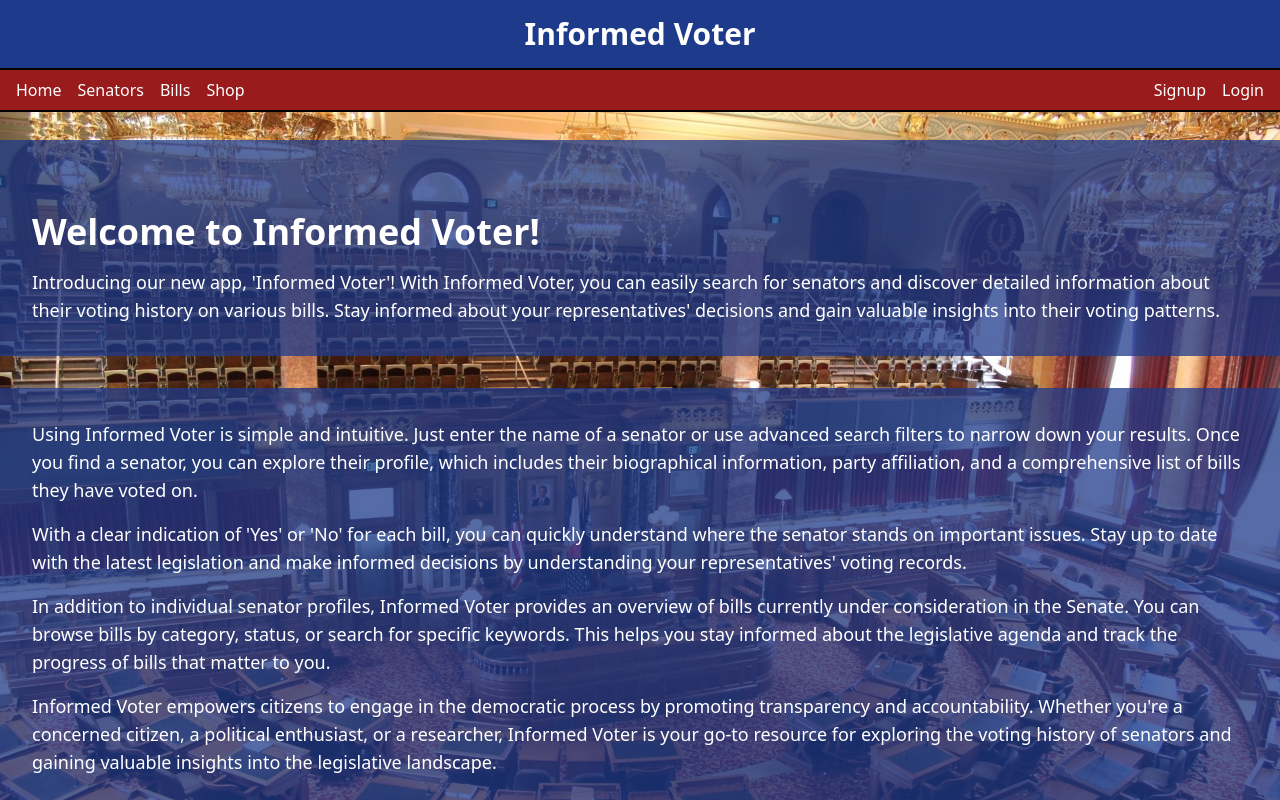
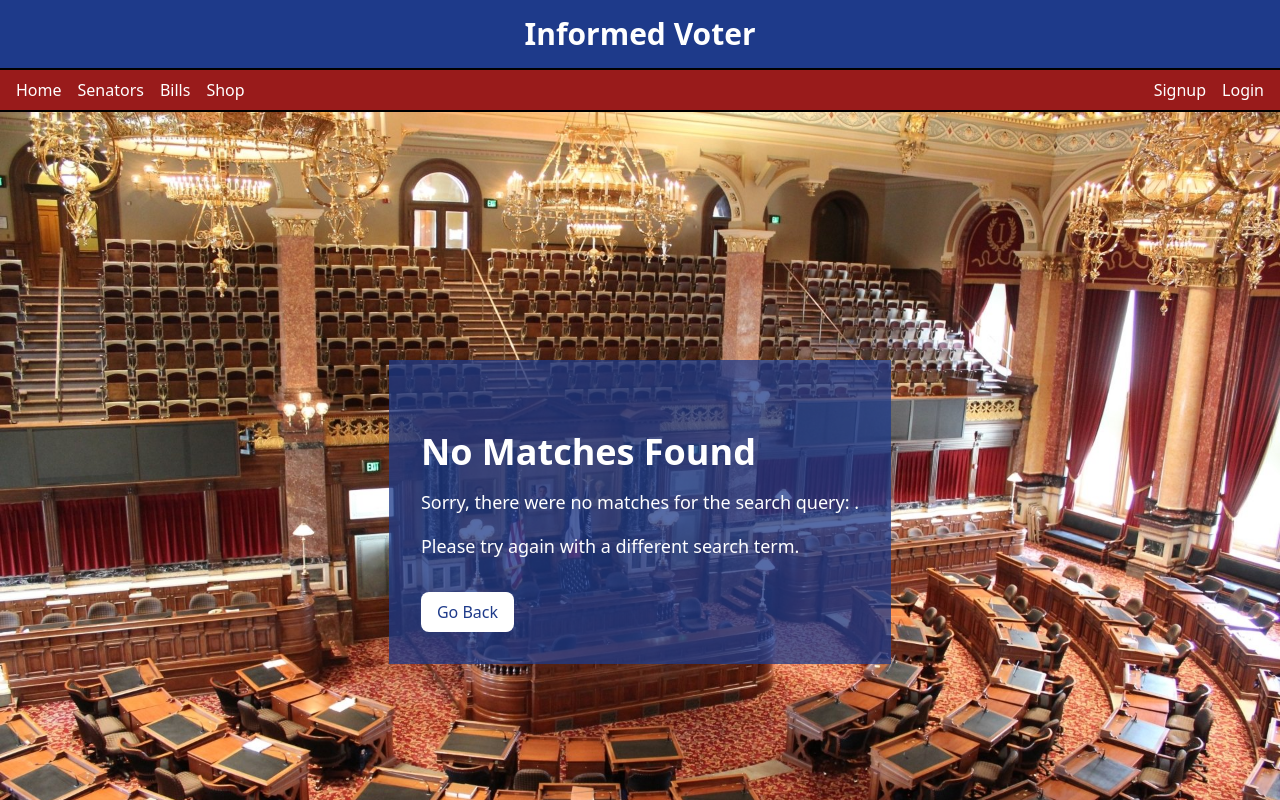
Before and after one commit to jsdrever/smart-vote, a React (Create React App) app in the folder client/: page /login in a window 1280 px wide. Shown: the top 800 px of the page. Built offline with nearby package versions, Linux system fonts and the light colour scheme.

Commit message:
updated the no matches page

```diff
--- a/client/src/App.js
+++ b/client/src/App.js
@@ -10,6 +10,7 @@ import Home from "./components/pages/Home";
 import Login from './pages/Login';
 import Signup from './pages/Signup';
 import Senators from './components/pages/Senators';
+import NotFound from './components/pages/NotFound';
 
 
 const client = new ApolloClient({
@@ -24,7 +25,7 @@ function App() {
         <div className="flex flex-col min-h-screen">
           <Header />
           <Navbar />
-          <Home />
+          <NotFound />
           <Routes>
           <Route
                 path="/login"
--- a/client/src/components/pages/NotFound.js
+++ b/client/src/components/pages/NotFound.js
@@ -1,17 +1,29 @@
 import React from 'react';
-import { useLocation } from 'react-router-dom';
+import { useNavigate } from 'react-router-dom';
 
-function NotFound() {
-  let location = useLocation();
+const NotFound = ({ searchQuery }) => {
+  const navigate = useNavigate();
+
+  const handleGoBack = () => {
+    navigate(-1);
+  };
+
   return (
-    <div className="card bg-white card-rounded w-50">
-      <div className="card-header bg-dark text-center">
-        <h1>
-          No match for <code>{location.pathname}</code>
-        </h1>
+    <div className="flex flex-col items-center justify-center h-screen bg-cover bg-center" style={{ backgroundImage: 'url(/images/thumb-1920-554598senate.jpg)' }}>
+      <div className="bg-blue-900 bg-opacity-75 p-8">
+        <h1 className="text-4xl font-bold text-white mt-10">No Matches Found</h1>
+        <p className="text-lg text-white mt-4">
+          Sorry, there were no matches for the search query: <span className="font-bold">{searchQuery}</span>.
+        </p>
+        <p className="text-lg text-white mt-4">
+          Please try again with a different search term.
+        </p>
+        <button className="px-4 py-2 mt-8 bg-white text-blue-900 rounded-lg focus:outline-none" onClick={handleGoBack}>
+          Go Back
+        </button>
       </div>
     </div>
   );
-}
+};
 
 export default NotFound;
```
